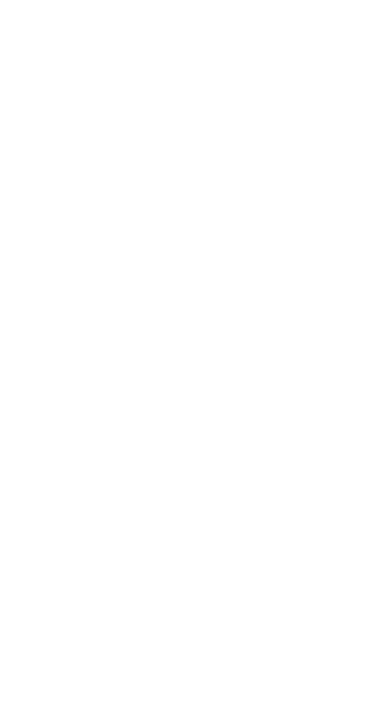
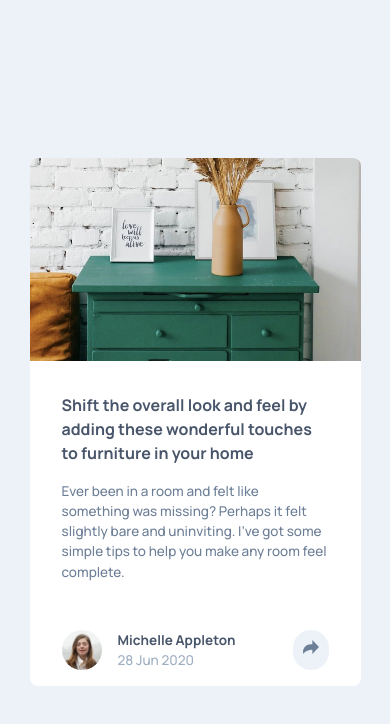
Before and after one commit to Nikshinde7/30-Days-Frontend-Projects, a Next.js app: page /day-7 in a window 390 px wide. Shown: the top 724 px of the page. Built offline with nearby package versions, Linux system fonts and the light colour scheme.

Commit message:
feat: Added the UI for mobile view

```diff
--- a/src/app/day-3/page.tsx
+++ b/src/app/day-3/page.tsx
@@ -1,5 +1,7 @@
 "use client"
+import React from "react";
 import { Accordion } from "./components/Accordion";
+
 
 export default function Page() {
     return (
--- a/src/app/day-5/page.tsx
+++ b/src/app/day-5/page.tsx
@@ -1,5 +1,7 @@
 import Image from "next/image";
 import { Separator } from "./components/Separator";
+import React from "react";
+
 
 export default function Page() {
     return (
--- /dev/null
+++ b/src/app/day-7/components/Dialog.tsx
@@ -0,0 +1,3 @@
+export const Dialog = () => {
+
+}
--- a/src/app/day-7/page.tsx
+++ b/src/app/day-7/page.tsx
@@ -1,7 +1,77 @@
-import React from "react"
+"use client"
+import Image from "next/image"
+import React, { useState } from "react"
 
 export default function Page() {
+
+    const [isActive, setIsActive] = useState(false);
+
     return (
-        <></>
+        <div className="w-full min-h-screen h-full bg-aircraft-white flex items-center justify-center font-manrope">
+            <div className="bg-white flex flex-col max-w-[331px] rounded-lg">
+                <Image src="/assets/drawers.jpg" alt="img" width={331} height={122} className="rounded-t-lg max-h-[203px] bg-contain object-cover" />
+
+                <div className="flex flex-col justify-center">
+                    <div className="flex flex-col gap-y-4 p-8">
+                        <div className="text-rainmaker font-bold">
+                            Shift the overall look and feel by adding these wonderful touches to furniture in your home
+                        </div>
+                        <div className="font-medium text-grey-blueberry text-[13.5px]">
+                            Ever been in a room and felt like something was missing? Perhaps
+                            it felt slightly bare and uninviting. I’ve got some simple tips
+                            to help you make any room feel complete.
+                        </div>
+                    </div>
+
+
+                    {
+                        isActive ? (
+                            <div className="flex px-8 py-4 justify-between !min-h-[72.5px] bg-rainmaker items-center rounded-b-lg">
+                                <div className="flex gap-x-4 items-center">
+                                    <div className="font-medium uppercase tracking-[0.5rem] text-xs text-sterling-silver mt-0.5">
+                                        Share
+                                    </div>
+                                    <div className="flex gap-x-4">
+                                        <Image src={'/svg/icon-facebook.svg'} width={20} height={20} alt="avtarimg" className="" />
+                                        <Image src={'/svg/icon-twitter.svg'} width={20} height={20} alt="avtarimg" className="" />
+                                        <Image src={'/svg/icon-pinterest.svg'} width={20} height={20} alt="avtarimg" className="" />
+                                    </div>
+                                </div>
+
+                                <div className="bg-grey-blueberry p-2.5 rounded-full cursor-pointer"
+                                    onClick={() => {
+                                        setIsActive(!isActive)
+                                    }}
+                                >
+                                    <Image src={"/svg/icon-share.svg"} alt="" width={16} height={16} className="brightness-[5]" />
+                                </div>
+                            </div>
+                        ) : (
+                            <div className="flex px-8 py-4 justify-between !min-h-[72.5px]"
+                            >
+                                <div className="flex">
+                                    <Image src={'/assets/avatar-michelle.jpg'} width={40} height={40} alt="avtarimg" className="rounded-full max-w-[40px] max-h-[40px]" />
+                                    <div className="flex flex-col justify-between ml-4">
+                                        <p className="text-[13.5px] text-rainmaker font-bold">
+                                            Michelle Appleton
+                                        </p>
+                                        <p className="text-sterling-silver font-medium text-[13.5px]">
+                                            28 Jun 2020
+                                        </p>
+                                    </div>
+                                </div>
+                                <div className="bg-aircraft-white p-2.5 rounded-full cursor-pointer"
+                                    onClick={() => {
+                                        setIsActive(!isActive)
+                                    }}
+                                >
+                                    <Image src={"/svg/icon-share.svg"} alt="" width={16} height={16} className="" />
+                                </div>
+                            </div>
+                        )
+                    }
+                </div>
+            </div>
+        </div>
     )
 }
--- a/tailwind.config.ts
+++ b/tailwind.config.ts
@@ -27,6 +27,7 @@ export default {
         inter: "inter",
         youngSerif: ["var(--font-youngSerif)"],
         outfit: ["var(--font-outfit)"],
+        manrope: ["var(--font-manrope)"],
       },
     },
   },
```
